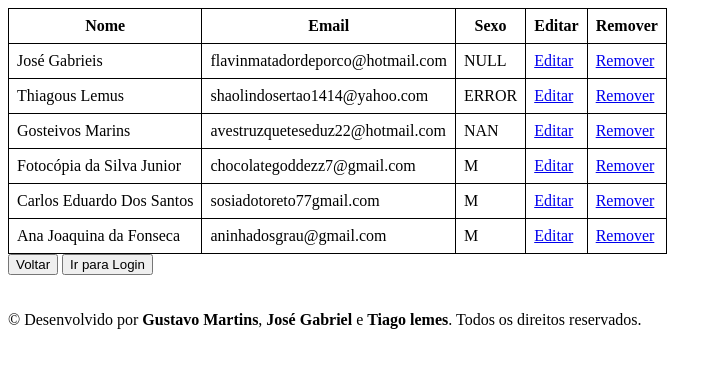
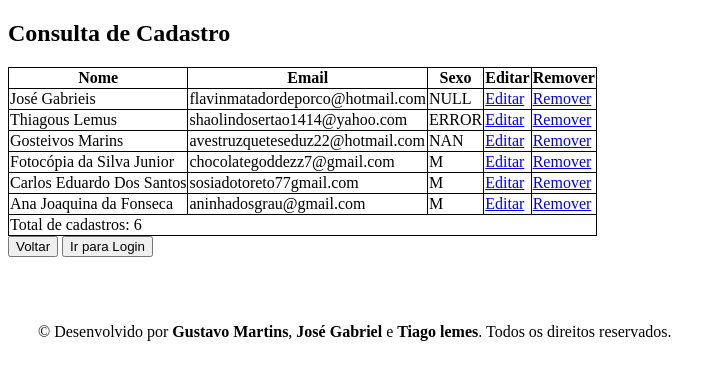
Before and after one commit to diouzedev/Trabalho-web-fotografia, a plain HTML site: page paginas/consulta.html in a window 1280 px wide. Shown: the whole page, without its empty margins (0-726 px from the left). Drawn offline with Linux system fonts and the light colour scheme.

Commit message:
semântica

```diff
--- a/paginas/consulta.html
+++ b/paginas/consulta.html
@@ -5,23 +5,28 @@
     <meta name="viewport" content="width=device-width, initial-scale=1.0">
     <title>Consulta</title>
     <style>
-        table, th, td {
-            border: 1px solid black;
-            border-collapse: collapse;
-            padding:8px;
-            color:#000000;
+        table,tr,th,td {
+            border:1px solid black;
+            border-collapse:collapse;
+        }
 
-        }
     </style>
+
 </head>
 <body>
+
+    <main>
+        <section>
+            <h1>Consulta de Cadastro</h1>
             <table>
                 <thead>
-            <th>Nome</th>
-            <th>Email</th>
-            <th>Sexo</th>
-            <th>Editar</th>
-            <th>Remover</th>
+                    <tr>
+                        <th scope="col">Nome</th>
+                        <th scope="col">Email</th>
+                        <th scope="col">Sexo</th>
+                        <th scope="col">Editar</th>
+                        <th scope="col">Remover</th>
+                    </tr>
                 </thead>
                 <tbody>
                     <tr>
@@ -69,18 +74,26 @@
 
                 </tbody>
 
+                <tfoot>
+                    <tr>
+                        <td colspan="5">Total de cadastros: 6</td>
+                    </tr>
+                </tfoot>
+            </table>
 
 
-    </table>
+    <div >
+        <button type="button" class="volt" onclick="location.href='../paginas/cadastro.html'">Voltar</button>
+        <button type="button" class="volt" onclick="location.href='../entrada.html'">Ir para Login</button>
+    </div>
+    </section>
+    </main>
+    <br><br>
 
-     <div >
-        <a href="../paginas/cadastro.html"><button class="volt">Voltar</button></a>
-        <a href="../entrada.html"><button class="volt">Ir para Login</button></a>
-     </div>
 
-     <br><br>
-     <footer">&copy;
+    <footer style="padding: 30px;">&copy;
         Desenvolvido por <strong>Gustavo Martins</strong>, <strong>José Gabriel</strong> e <strong>Tiago lemes</strong>. Todos os direitos reservados.
+
     </footer>
 
 
--- a/paginas/sobre-nos.html
+++ b/paginas/sobre-nos.html
@@ -4,7 +4,6 @@
     <meta charset="UTF-8">
     <meta name="viewport" content="width=device-width, initial-scale=1.0">
     <title>Sobre nós</title>
-    <link rel="stylesheet" href="../estilo/style.css">
 
 </head>
 <body>
```
Also changed, not shown: paginas/cadastro.html (+39 -24 lines). Lines whose indentation alone changed are shown as unchanged.
